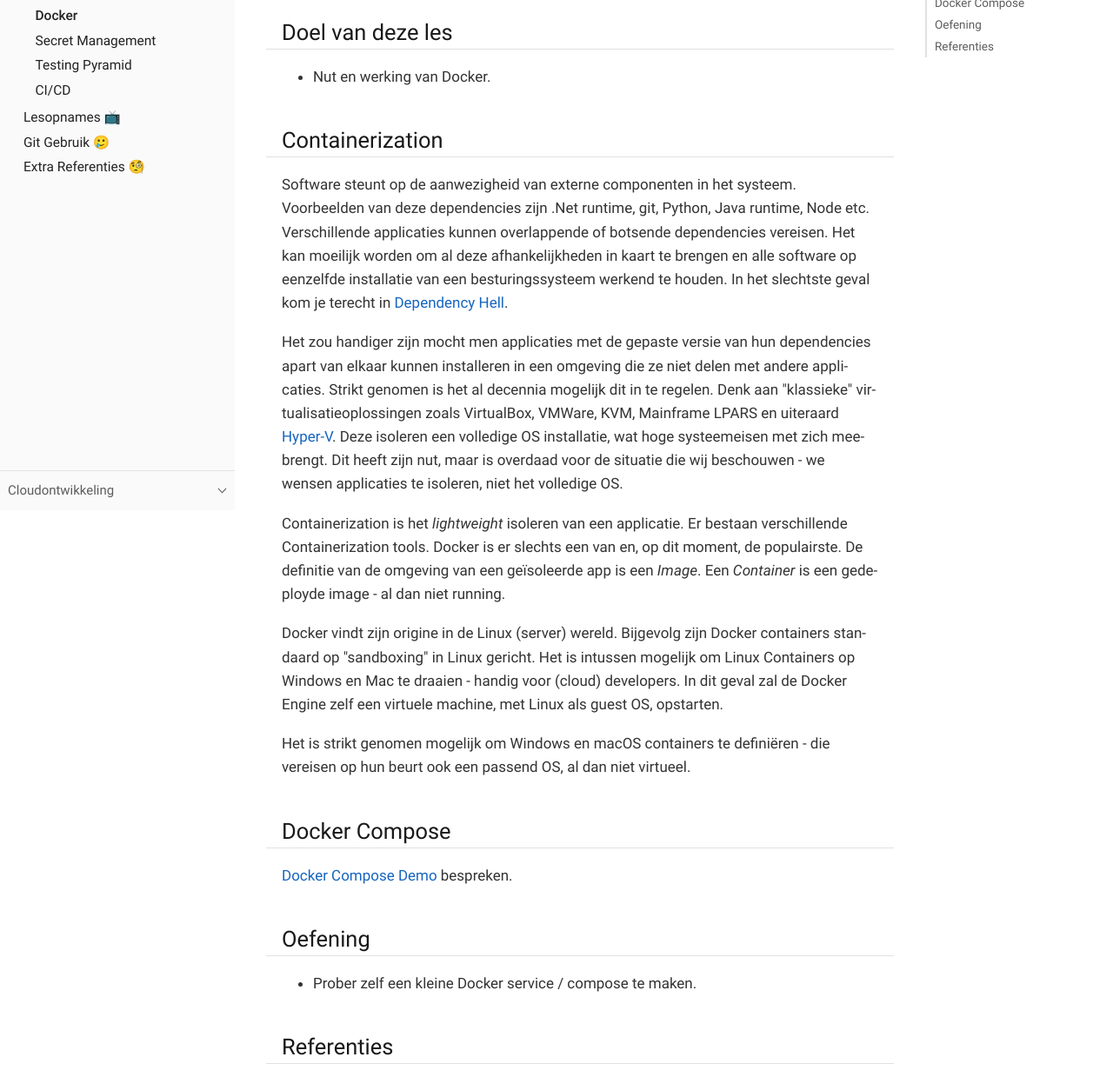
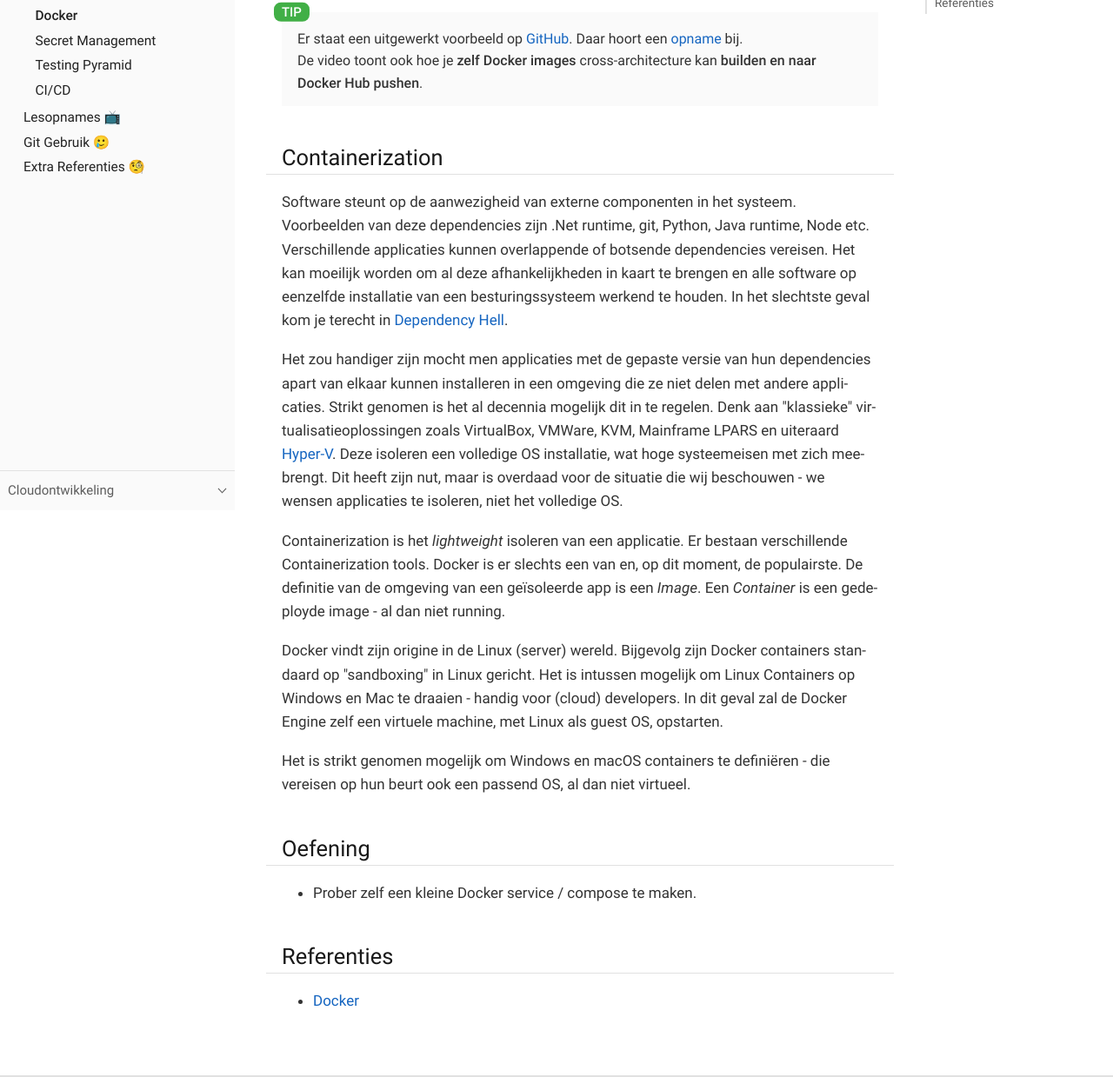
Before and after one commit to stefan-courteaux/stefan-courteaux.github.io, a plain HTML site: page pg3/08-docker-2526.html in a window 1280 px wide. Shown: the part 213-1452 px from the top of the page at 87% size. Drawn offline with Linux system fonts and the light colour scheme.

Commit message:
Cloud Docker update

```diff
--- a/pg3/08-docker-2526.html
+++ b/pg3/08-docker-2526.html
@@ -158,15 +158,21 @@
 </aside>
 <article class="doc">
 <h1 class="page">Docker</h1>
-<div class="sect1">
-<h2 id="_doel_van_deze_les"><a class="anchor" href="#_doel_van_deze_les"></a>Doel van deze les</h2>
+<div id="preamble">
 <div class="sectionbody">
-<div class="ulist">
-<ul>
-<li>
-<p>Nut en werking van Docker.</p>
-</li>
-</ul>
+<div class="admonitionblock tip">
+<table>
+<tr>
+<td class="icon">
+<i class="fa icon-tip" title="Tip"></i>
+</td>
+<td class="content">
+Er staat een uitgewerkt voorbeeld op
+<a href="https://github.com/stefan-courteaux/docker-compose-demo">GitHub</a>. Daar hoort een <a href="https://hogent-my.sharepoint.com/:v:/g/personal/stefan_courteaux_hogent_be/IQChLh0JEbr1Ra_jNQMvitpZAdt_MY-noXtMDzHuscMH1es?e=sIlvYr&amp;nav=eyJyZWZlcnJhbEluZm8iOnsicmVmZXJyYWxBcHAiOiJTdHJlYW1XZWJBcHAiLCJyZWZlcnJhbFZpZXciOiJTaGFyZURpYWxvZy1MaW5rIiwicmVmZXJyYWxBcHBQbGF0Zm9ybSI6IldlYiIsInJlZmVycmFsTW9kZSI6InZpZXcifX0%3D">opname</a> bij.<br>
+De video toont ook hoe je <strong>zelf Docker images</strong> cross-architecture kan <strong>builden en naar Docker Hub pushen</strong>.
+</td>
+</tr>
+</table>
 </div>
 </div>
 </div>
@@ -187,14 +193,6 @@
 </div>
 <div class="paragraph">
 <p>Het is strikt genomen mogelijk om Windows en macOS containers te definiëren - die vereisen op hun beurt ook een passend OS, al dan niet virtueel.</p>
-</div>
-</div>
-</div>
-<div class="sect1">
-<h2 id="_docker_compose"><a class="anchor" href="#_docker_compose"></a>Docker Compose</h2>
-<div class="sectionbody">
-<div class="paragraph">
-<p><a href="https://github.com/stefan-courteaux/docker-compose-demo">Docker Compose Demo</a> bespreken.</p>
 </div>
 </div>
 </div>
```
